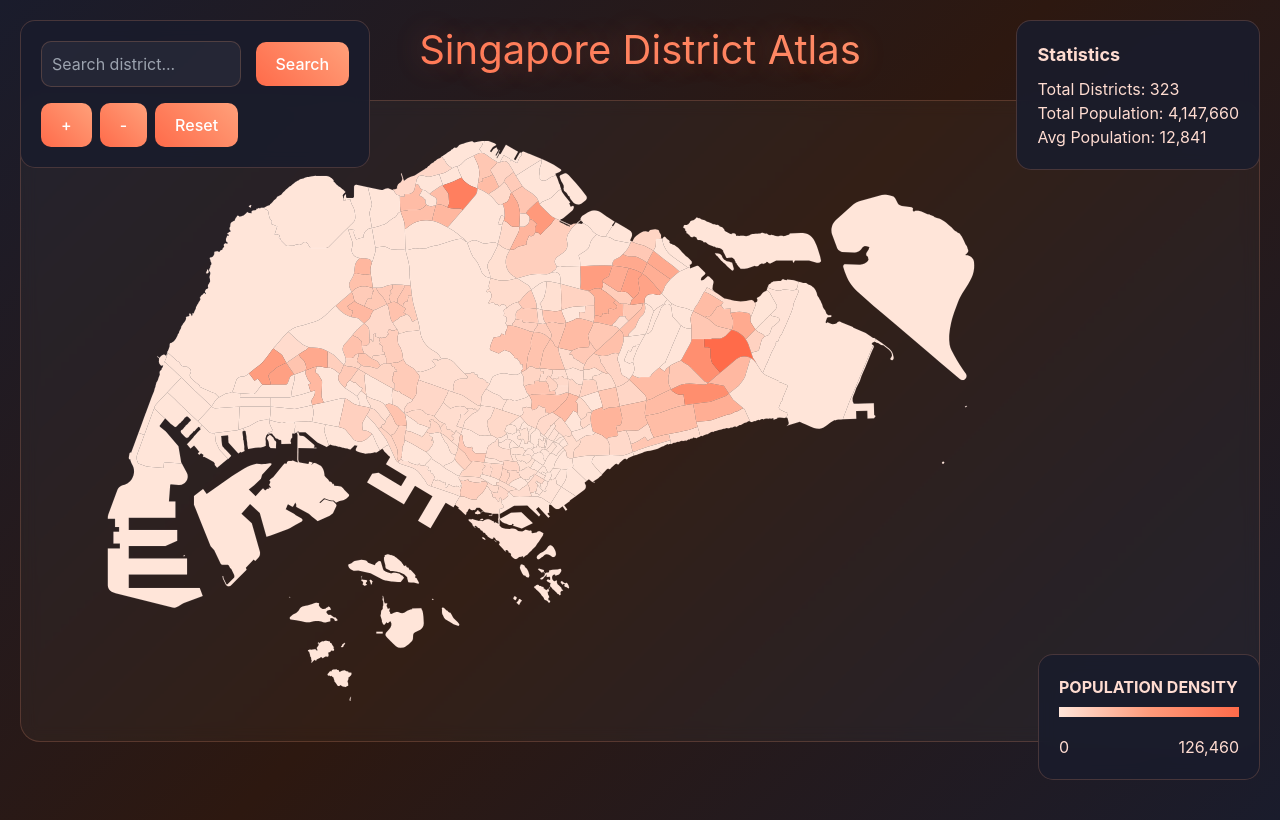
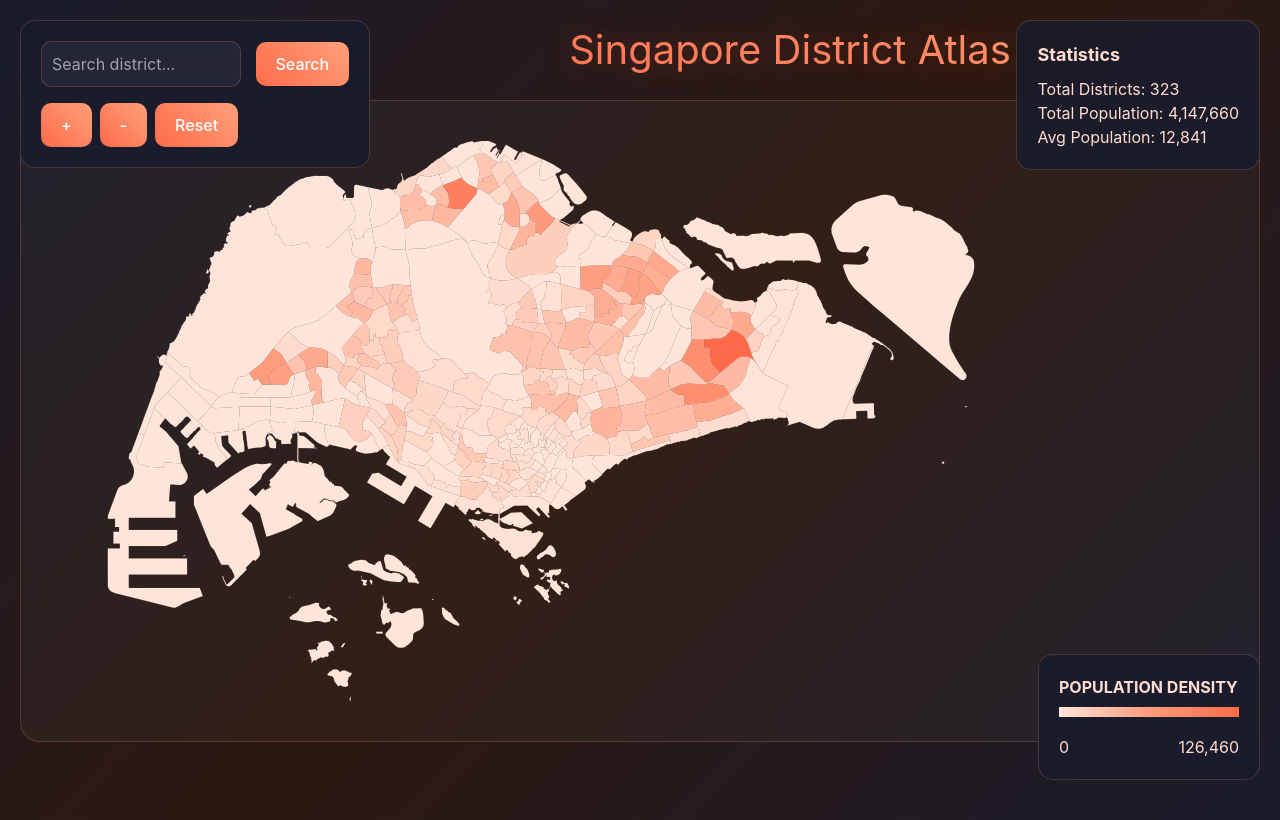
Before and after one commit to liuzilei6666/HCDIV-4, a plain HTML site: page index.html in a window 1280 px wide. Drawn offline with nearby package versions, Linux system fonts and the light colour scheme.

Commit message:
Update index.html

```diff
--- a/index.html
+++ b/index.html
@@ -35,6 +35,7 @@
       text-align: center;
       font-size: 2.5rem;
       margin: 20px 0;
+      margin-left: 300px;
       text-shadow: 0 0 30px rgba(255, 107, 74, 0.3);
     }
 
```
